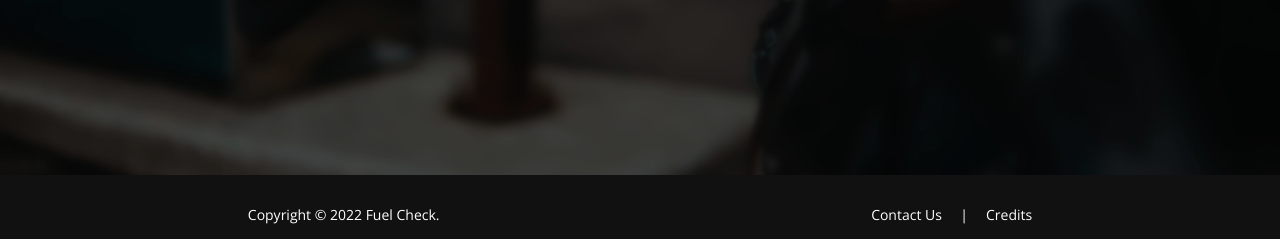
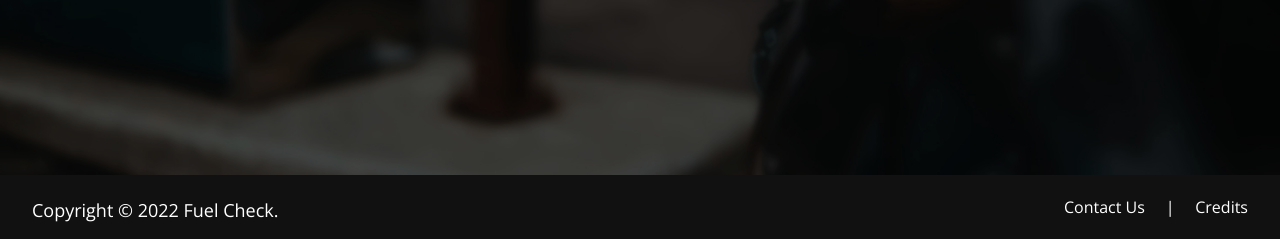
Before and after one commit to hirusha-adi/Fuel-Availability, a Flask app: page / in a window 1280 px wide. Shown: the part 561-800 px from the top of the page. Run offline with Flask 2, Linux system fonts and the light colour scheme; parts of the project's set-up code (start-up, migrations or seed data) failed here and were passed over; some libraries are stand-ins or nearby versions.

Commit message:
footer fix

```diff
--- a/templates/index.html
+++ b/templates/index.html
@@ -147,10 +147,10 @@
     </div>
 
     <footer>
-        <div class="phone">
-            Copyright © 2022 Fuel Check.
+        <p class="pull-left" style="margin-bottom: -5px;">Copyright © 2022 Fuel Check.</p>
+        <div class="address">
         </div>
-        <div class="address">
+        <div class="pull-right">
             <a href="{{ url_for('contact_us') }}">
                 Contact Us
             </a>
```
